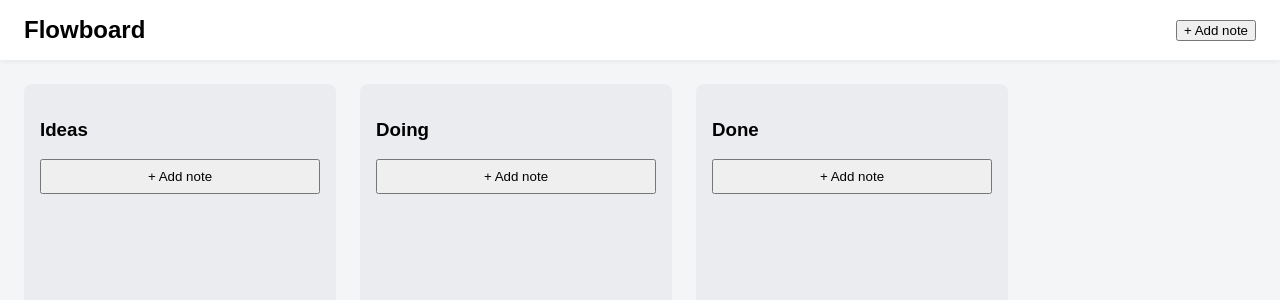
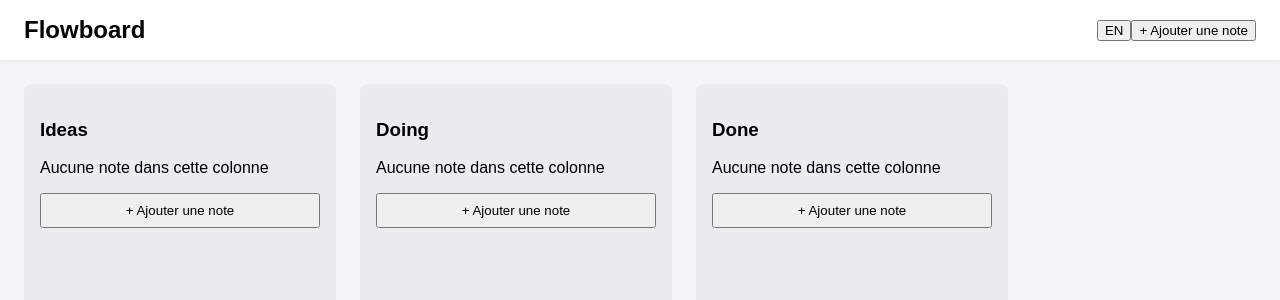
Before and after one commit to eloise04/flowboard, a React (Vite) app: page / in a window 1280 px wide. Shown: the top 300 px of the page. Built offline with nearby package versions, Linux system fonts and the light colour scheme.

Commit message:
:sparkles: feat : edit note

```diff
--- a/src/components/board/Board/Board.tsx
+++ b/src/components/board/Board/Board.tsx
@@ -18,11 +18,16 @@ export default function Board() {
     dispatch({ type: 'ADD_NOTE', columnId, text: 'Nouvelle note', id })
 
   }
+
+  const handleEditNote = (columnId: string, id: string, newText: string) => {
+    dispatch({ type: 'EDIT_NOTE', columnId, id, newText })
+  }
+
   return (
     <div className="board">
-      <Column title={board.columns[0].title} notes={board.columns[0].notes} handleAddNote={handleAddNote} />
-      <Column title={board.columns[1].title} notes={board.columns[1].notes} handleAddNote={handleAddNote} />
-      <Column title={board.columns[2].title} notes={board.columns[2].notes} handleAddNote={handleAddNote} />
+      <Column title={board.columns[0].title} notes={board.columns[0].notes} handleAddNote={handleAddNote} handleEditNote={handleEditNote} />
+      <Column title={board.columns[1].title} notes={board.columns[1].notes} handleAddNote={handleAddNote} handleEditNote={handleEditNote} />
+      <Column title={board.columns[2].title} notes={board.columns[2].notes} handleAddNote={handleAddNote} handleEditNote={handleEditNote} />
     </div>
   )
 }
--- a/src/components/board/Column/Column.tsx
+++ b/src/components/board/Column/Column.tsx
@@ -1,17 +1,22 @@
 import Card from "../NoteCard/NoteCard"
 import { type NoteCard } from "../../../types/board"
+import { t } from "../../../i18n"
 
-export default function Column({ title, notes, handleAddNote }: { readonly title: string, readonly notes: readonly NoteCard[], readonly handleAddNote: (columnId: string) => void }) {
+export default function Column({ title, notes, handleAddNote, handleEditNote }: { readonly title: string, readonly notes: readonly NoteCard[], readonly handleAddNote: (columnId: string) => void, readonly handleEditNote: (columnId: string, id: string, newText: string) => void }) {
   return (
     <div className="column">
       <h3>{title}</h3>
 
-      {notes.map((note) => (
-        <Card key={note.id} content={note.content} />
-      ))}
+      {notes.length === 0 ? (
+        <p>{t.noNotes}</p>
+      ) : (
+        notes.map((note) => (
+          <Card key={note.id} content={note.content} handleEditNote={(newText) => handleEditNote(title.toLowerCase(), note.id, newText)} />
+        ))
+      )}
 
       <button className="add-btn" onClick={() => handleAddNote(title.toLowerCase())}>
-        + Add note
+        + {t.addNote}
       </button>
     </div>
   )
--- a/src/components/board/NoteCard/NoteCard.tsx
+++ b/src/components/board/NoteCard/NoteCard.tsx
@@ -1,3 +1,16 @@
-export default function Card({ content }: { readonly content?: string }) {
-  return <div className="card">{content || "Note"}</div>
+import { t } from "../../../i18n"
+
+type CardProps = {
+  readonly content?: string
+  readonly handleEditNote?: (newText: string) => void
 }
+
+export default function Card({ content, handleEditNote }: CardProps) {
+  const defaultContent = content ?? t.notePlaceholder
+
+  const handleChange = (event: React.ChangeEvent<HTMLInputElement>) => {
+    handleEditNote?.(event.target.value)
+  }
+
+  return <input className="card" defaultValue={defaultContent} onChange={handleChange} />
+}
--- a/src/i18n/en.tsx
+++ b/src/i18n/en.tsx
@@ -1,8 +1,15 @@
 export default {
   appName: "Flowboard",
-  addNote: "Ajouter une note",
-  addAnotherNote: "Ajouter une autre note",
-  ideas: "Idées",
-  doing: "En cours",
-  done: "Terminé"
+  addNote: "Add note",
+  addAnotherNote: "Add another note",
+  ideas: "Ideas",
+  doing: "Doing",
+  done: "Done",
+  deleteNote: "Delete note",
+  editNote: "Edit note",
+  save: "Save",
+  cancel: "Cancel",
+  notePlaceholder: "Enter your note here...",
+  confirmDelete: "Are you sure you want to delete this note?",
+  noNotes: "No notes in this column"
 }
--- a/src/i18n/fr.tsx
+++ b/src/i18n/fr.tsx
@@ -4,5 +4,12 @@ export default {
   addAnotherNote: "Ajouter une autre note",
   ideas: "Idées",
   doing: "En cours",
-  done: "Terminé"
+  done: "Terminé",
+  deleteNote: "Supprimer la note",
+  editNote: "Modifier la note",
+  save: "Enregistrer",
+  cancel: "Annuler",
+  notePlaceholder: "Saisissez votre note ici...",
+  confirmDelete: "Êtes-vous sûr de vouloir supprimer cette note ?",
+  noNotes: "Aucune note dans cette colonne"
 }
--- a/src/i18n/index.tsx
+++ b/src/i18n/index.tsx
@@ -1,3 +1,22 @@
 import fr from "./fr"
+import en from "./en"
 
-export const t = fr
+export type Language = 'fr' | 'en'
+
+let currentLanguage: Language = 'fr'
+let currentTranslations = fr
+
+export const t = new Proxy(currentTranslations, {
+  get(target, prop) {
+    return target[prop as keyof typeof target] || prop
+  }
+})
+
+export function setLanguage(language: Language) {
+  currentLanguage = language
+  currentTranslations = language === 'fr' ? fr : en
+}
+
+export function getCurrentLanguage(): Language {
+  return currentLanguage
+}
--- a/src/layout/Topbar/Topbar.tsx
+++ b/src/layout/Topbar/Topbar.tsx
@@ -1,8 +1,22 @@
+import { t, setLanguage, getCurrentLanguage } from '../../i18n'
+
 export default function Topbar() {
+  const toggleLanguage = () => {
+    const newLang = getCurrentLanguage() === 'fr' ? 'en' : 'fr'
+    setLanguage(newLang)
+    // Force re-render
+    globalThis.location.reload()
+  }
+
   return (
     <div className="topbar">
-      <h2>Flowboard</h2>
-      <button>+ Add note</button>
+      <h2>{t.appName}</h2>
+      <div>
+        <button onClick={toggleLanguage}>
+          {getCurrentLanguage() === 'fr' ? 'EN' : 'FR'}
+        </button>
+        <button>+ {t.addNote}</button>
+      </div>
     </div>
   )
 }
--- a/src/state/boardReducer.tsx
+++ b/src/state/boardReducer.tsx
@@ -17,6 +17,24 @@ export function boardReducer(state: Board, action: BoardAction): Board {
             }
         case 'DELETE_NOTE':
             return state
+        case 'EDIT_NOTE':
+            return  {
+                ...state,
+                columns: state.columns.map(column => {
+                    if (column.id === action.columnId) {
+                        return {
+                            ...column,
+                            notes: column.notes.map(note => {
+                                if (note.id === action.id) {
+                                    return { ...note, content: action.newText }
+                                }
+                                return note
+                            })
+                        }
+                    }
+                    return column
+                })
+            }
         default:
             return state
     }
--- a/src/types/board.tsx
+++ b/src/types/board.tsx
@@ -16,3 +16,5 @@ export type Board = {
 export type BoardAction =
   | { type: "ADD_NOTE"; text: string; columnId: string, id: string }
   | { type: "DELETE_NOTE"; text: string; columnId: string; id: string }
+  | { type: "MOVE_NOTE"; fromColumnId: string; toColumnId: string; id: string }
+  | { type: "EDIT_NOTE"; columnId: string; id: string; newText: string }
```
Also changed, not shown: 1 other file (tests, documents, lock files or other folders).
